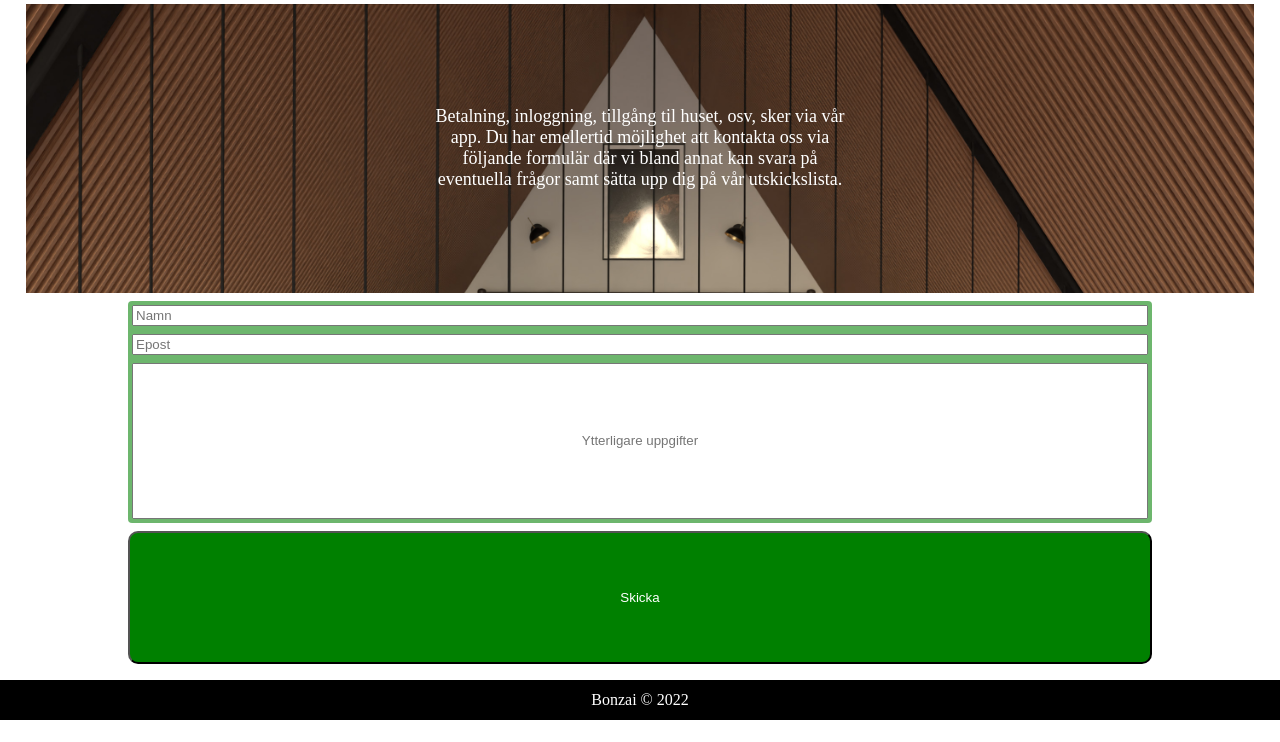
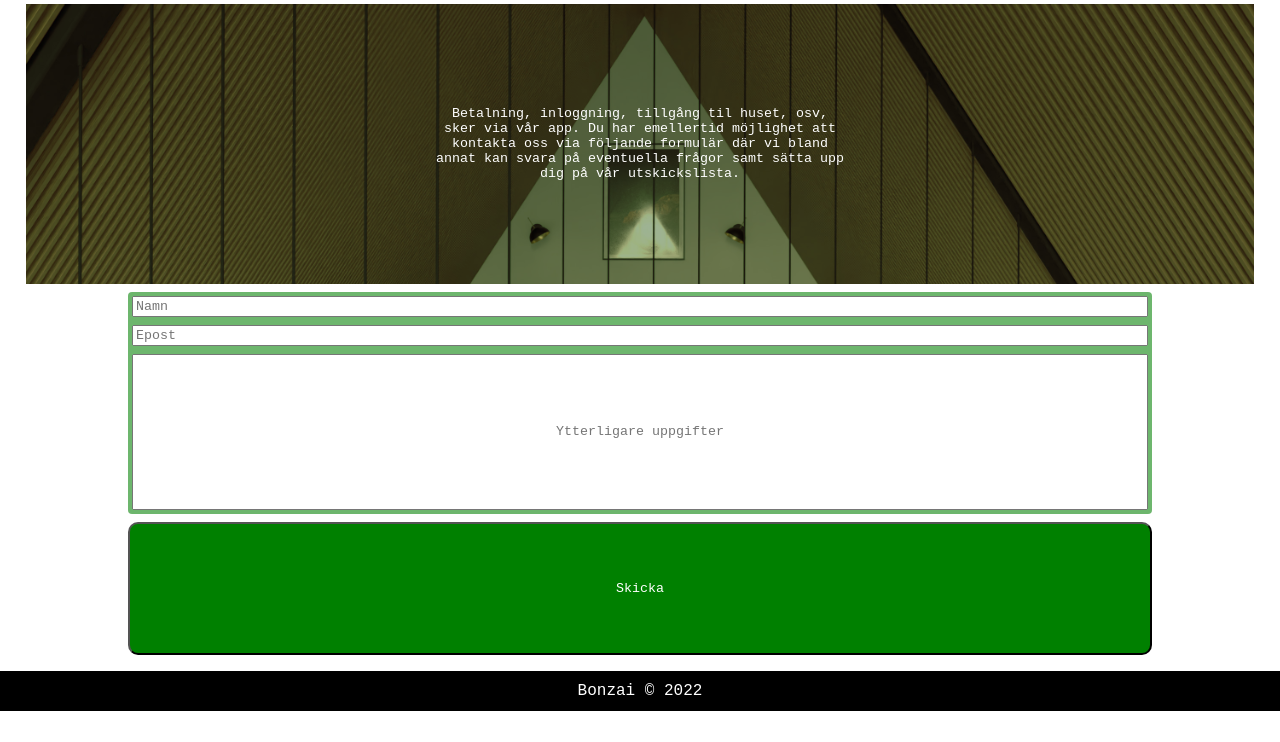
Before and after one commit to Simernor/Bonzai, a plain HTML site: page pages/book-cottage.html in a window 1280 px wide. Shown: the part 58-800 px from the top of the page. Drawn offline with Linux system fonts and the light colour scheme.

Commit message:
finished

```diff
--- a/css/styles.css
+++ b/css/styles.css
@@ -8,6 +8,15 @@ body {
 p {
   padding: 0;
   margin: 0;
+  font-family:'Courier New', Courier, monospace;
+}
+
+button{
+  font-family:'Courier New', Courier, monospace;
+}
+
+input{
+  font-family:'Courier New', Courier, monospace;
 }
 
 .header-container {
@@ -53,6 +62,9 @@ a {
   padding-top: 100px;
   padding-bottom: 100px;
   text-align: center;
+  color: white;
+  background-blend-mode: darken;
+  background-color: rgba(0, 0, 0, 0.155);
 }
 
 .background-image-container-2{
@@ -105,7 +117,7 @@ a {
 .about-top-left {
   position: absolute;
   top: 20%;
-  left: 15%;
+  left: 14%;
 }
 
 .about-center-right {
@@ -131,6 +143,8 @@ a {
   background-image: url('../assets/photos/04-day.jpg');
   background-size: cover;
   color: white;
+  background-color: rgba(28, 76, 5, 0.422);
+  background-blend-mode: darken;
   justify-self: center;
   text-align: center;
   padding-bottom: 10%;
@@ -140,9 +154,9 @@ a {
   width: 40%;
 }
 
-.booking-image-container > p{
+.booking-image-container > p {
   display: flex;
-  font-size: large;
+  font-size: smaller;
 }
 
 .flex-container{
@@ -185,5 +199,4 @@ footer {
   align-items: center;
   color: white;
   background-color: black;
-
 }
```
